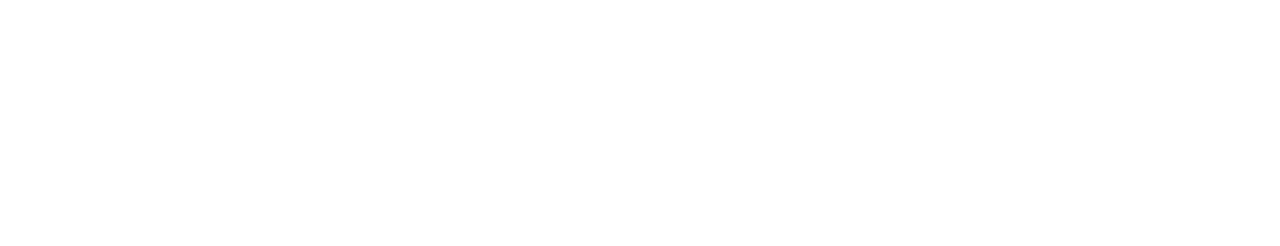
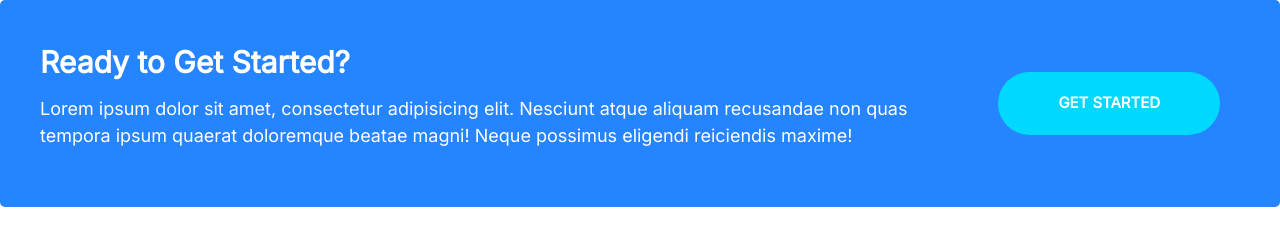
Before and after one commit to israt9528/my-first-project, a plain HTML site: page index.html in a window 1280 px wide. Drawn offline with Linux system fonts and the light colour scheme.

Commit message:
define all the callout components

```diff
--- a/css/styles.css
+++ b/css/styles.css
@@ -174,6 +174,10 @@ i {
     text-align: center;
     text-transform: uppercase;
     white-space: nowrap;
+}
+.btn--stretched {
+    padding-left: 6rem;
+    padding-right: 6rem;
 }
 .btn--primary {
     background: var(--color-primary);
@@ -412,3 +416,36 @@ i {
         margin-left: 6rem;
     }
 }
+/*callouts*/
+.callout {
+    padding: 4rem;
+    border-radius: 5px;
+}
+.callout--primary {
+    background: var(--color-primary);
+    color: #fff;
+}
+.callout__heading {
+    color: #fff;
+    margin-top: 0;
+    font-size: 3rem;
+}
+.callout .btn {
+    justify-self: center;
+    align-self: center;
+}
+.callout__content {
+    text-align: center;
+}
+@media screen and (min-width: 768px) {
+    .callout__content {
+        text-align: left;
+    }
+    .callout .btn {
+        justify-self: start;
+        margin: 0 2rem;
+    }
+    .callout .grid--1x2 {
+        grid-template-columns: 1fr auto;
+    }
+}
--- a/index.html
+++ b/index.html
@@ -17,5 +17,19 @@
     <link rel="stylesheet" href="css/normalize.css" />
     <link rel="stylesheet" href="css/styles.css" />
   </head>
-  <body></body>
+  <body>
+    <div class="callout callout--primary">
+      <div class="grid grid--1x2">
+        <div class="callout__content">
+          <h2 class="callout__heading">Ready to Get Started?</h2>
+          <p>
+            Lorem ipsum dolor sit amet, consectetur adipisicing elit. Nesciunt
+            atque aliquam recusandae non quas tempora ipsum quaerat doloremque
+            beatae magni! Neque possimus eligendi reiciendis maxime!
+          </p>
+        </div>
+        <a href="#" class="btn btn--secondary btn--stretched">Get Started</a>
+      </div>
+    </div>
+  </body>
 </html>
```
Also changed, not shown: components/callout.html (added, +13 -0 lines).
